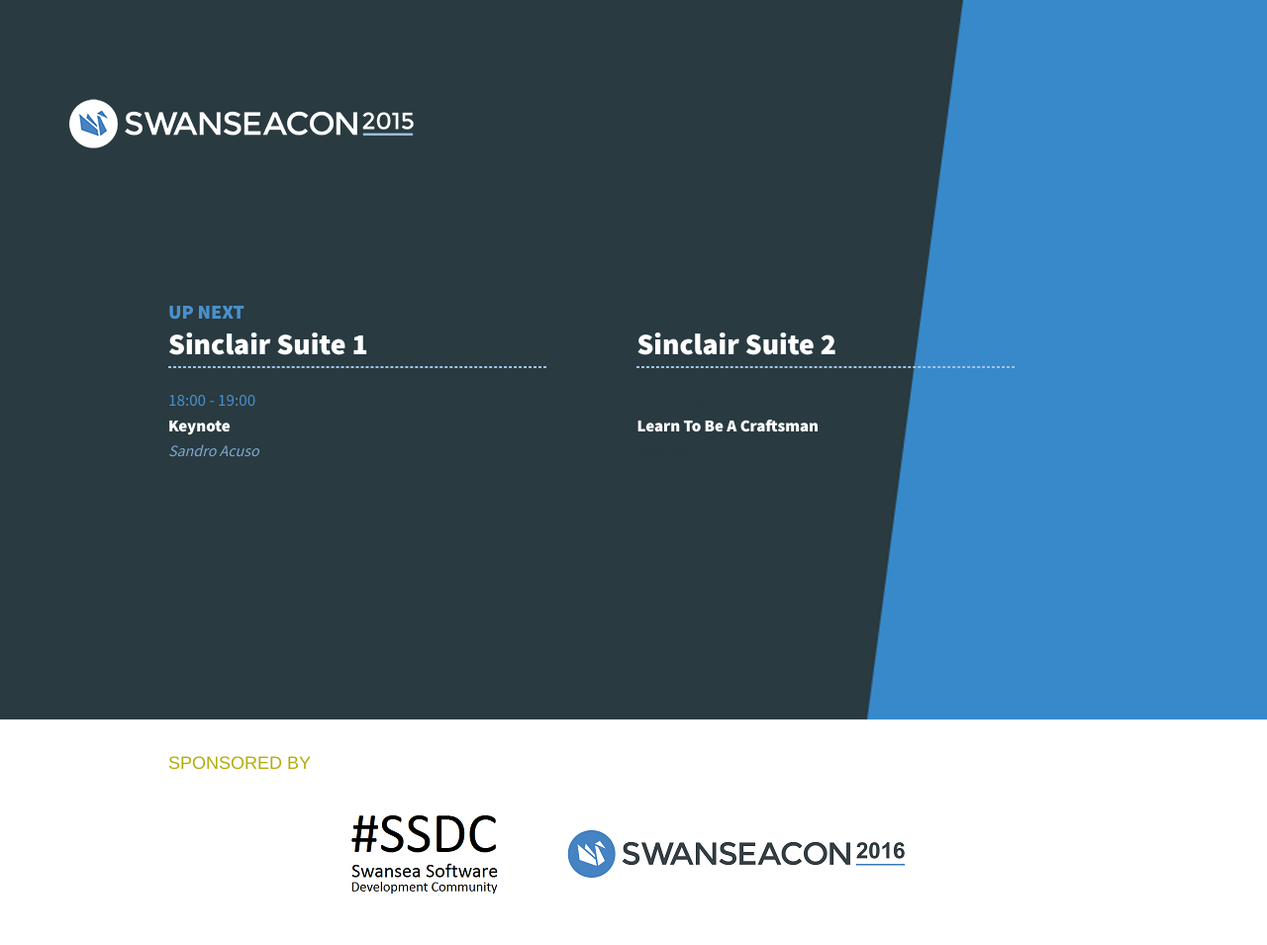
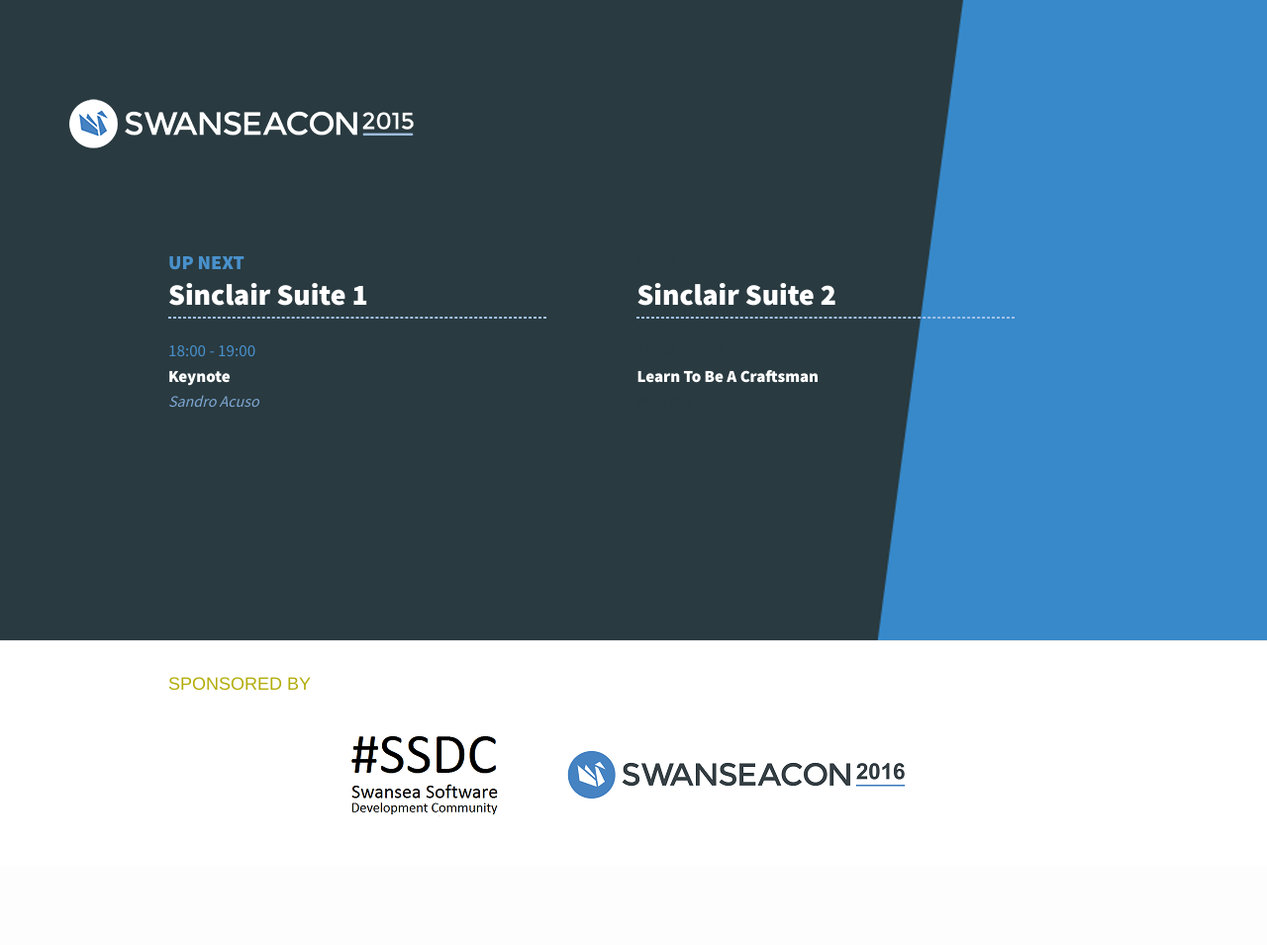
Before and after one commit to vivrichards600/eventify, a Jekyll site: the page built from index.html, in a window 1280 px wide. Shown: the whole page at 99% size. Built offline with Jekyll 4.4.1, drawn with Linux system fonts in a browser that asks for light colours; after the commit the page ends 900 px from its top, so only the background shows below that.

Commit message:
altered styles to work on 42 inch display

```diff
--- a/_sass/_layout.scss
+++ b/_sass/_layout.scss
@@ -187,8 +187,8 @@
     color: $grey-color;
     margin-left: -$spacing-unit / 2;
     @extend %clearfix;
-	margin-top:100px;
-	margin-bottom:200px;
+	margin-top:50px;
+	margin-bottom:170px;
 }
 
 .footer-col {
```
